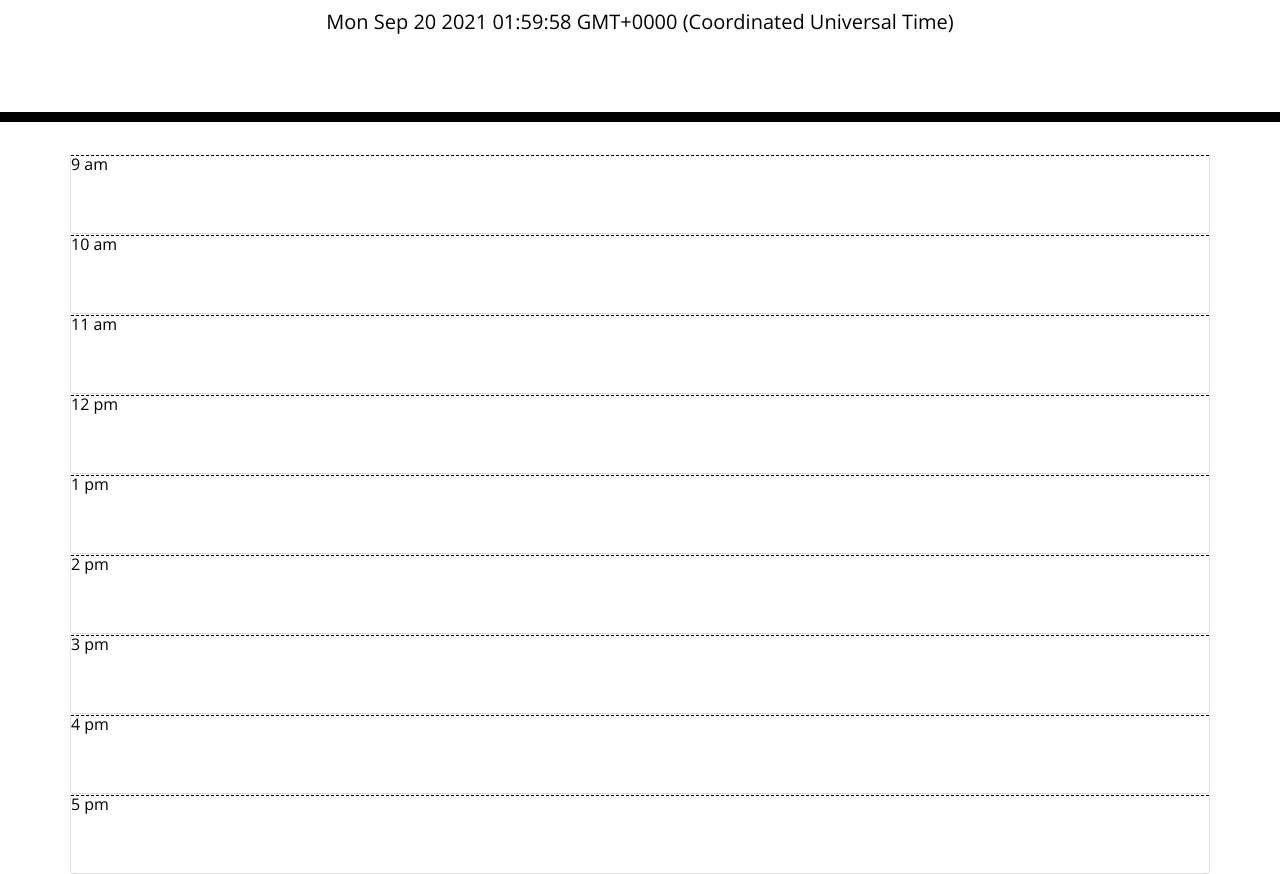
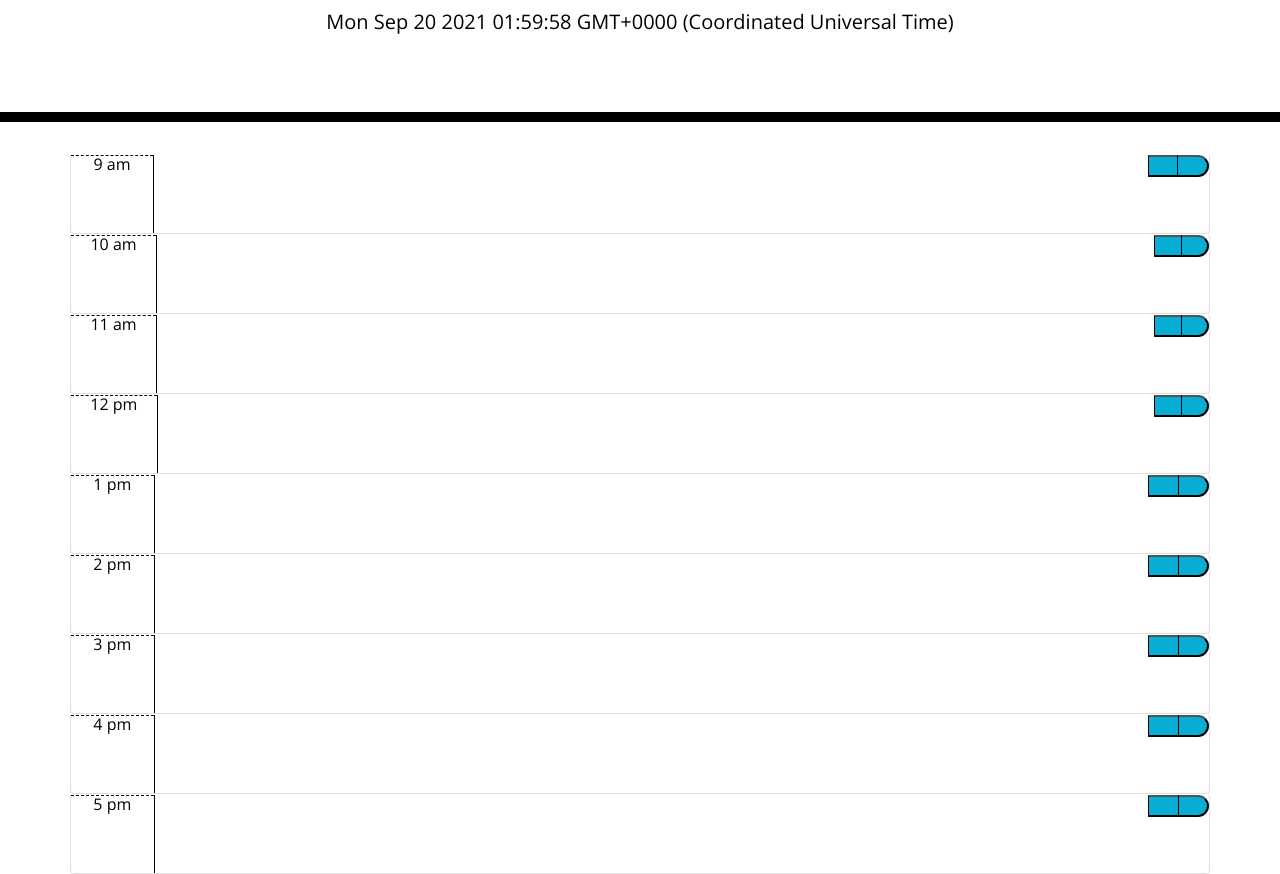
Before and after one commit to klynmc/furry-train, a plain HTML site: page index.html in a window 1280 px wide. Shown: the part 182-1056 px from the top of the page. Drawn offline with nearby package versions, Linux system fonts and the light colour scheme.

Commit message:
add buttons

```diff
--- a/index.html
+++ b/index.html
@@ -30,41 +30,61 @@
     </header>
     <div class="container">
       <!-- Timeblocks go here -->
+    <div class="time-block">
       <div class="row column card">
         <p class="hour">9 am</p>
+          <textarea name="textarea" id="" cols="100" rows="10" class=""></textarea>
+          <button class="saveBtn"><span class="saveBtn oi oi-clipboard"></span></button>
       </div>
 
       <div class="row column card">
         <p class="hour">10 am</p>
+        <textarea name="textarea" id="" cols="101" rows="10"></textarea>
+        <button class="saveBtn"><span class="saveBtn oi oi-clipboard"></span></button>
       </div>
 
       <div class="row column card">
         <p class="hour">11 am</p>
+        <textarea name="textarea" id="" cols="101" rows="10"></textarea>
+        <button class="saveBtn"><span class="saveBtn oi oi-clipboard"></span></button>
       </div>
 
       <div class="row column card">
         <p class="hour">12 pm</p>
+        <textarea name="textarea" id="" cols="101" rows="10"></textarea>
+        <button class="saveBtn"><span class="saveBtn oi oi-clipboard"></span></button>
       </div>
 
       <div class="row column card">
         <p class="hour">1 pm</p>
+        <textarea name="textarea" id="" cols="100" rows="10"></textarea>
+        <button class="saveBtn"><span class="saveBtn oi oi-clipboard"></span></button>
       </div>
 
       <div class="row column card">
         <p class="hour">2 pm</p>
+        <textarea name="textarea" id="" cols="100" rows="10"></textarea>
+        <button class="saveBtn"><span class="saveBtn oi oi-clipboard"></span></button>
       </div>
 
       <div class="row column card">
         <p class="hour">3 pm</p>
+        <textarea name="textarea" id="" cols="100" rows="10"></textarea>
+        <button class="saveBtn"><span class="saveBtn oi oi-clipboard"></span></button>
       </div>
 
       <div class="row column card">
         <p class="hour">4 pm</p>
+        <textarea name="textarea" id="" cols="100" rows="10"></textarea>
+        <button class="saveBtn"><span class="saveBtn oi oi-clipboard"></span></button>
       </div>
 
       <div class="row column card">
         <p class="hour">5 pm</p>
+        <textarea name="textarea" id="" cols="100" rows="10"></textarea>
+        <button class="saveBtn"><span class="saveBtn oi oi-clipboard"></span></button>
       </div>
+    </div>
     </div>
 
     <script src="https://code.jquery.com/jquery-3.4.1.min.js"></script>
--- a/script.js
+++ b/script.js
@@ -1,2 +1,29 @@
-const d = new Date();
-document.getElementById("currentDay").innerHTML = d;
+const currentDay = new Date();
+document.getElementById("currentDay").innerHTML = currentDay;
+
+var auditTask = function(taskEl) {
+    //get date from task element
+    var date = $(taskEl)
+    .find("span")
+    .text()
+    .trim();
+
+    //convert to moment object at 5:00pm
+    var time = moment(date, "L").set("hour", 17);
+
+    //remove any old classes from element
+    $(taskEl).removeClass("list-group-item-warning list-group-item-danger");
+
+    //apply new class if task is near/over due date
+    if (moment().isAfter(time)) {
+      $(taskEl).addClass("list-group-item-danger");
+    } else if (Math.abs(moment().diff(time, "days")) <= 2) {
+      $(taskEl).addClass("list-group-item-warning");
+    }
+  };
+
+  setInterval(function() {
+    $(".card .list-group-item").each(function() {
+      auditTask($(this));
+    });
+  }, 1800000);
```
